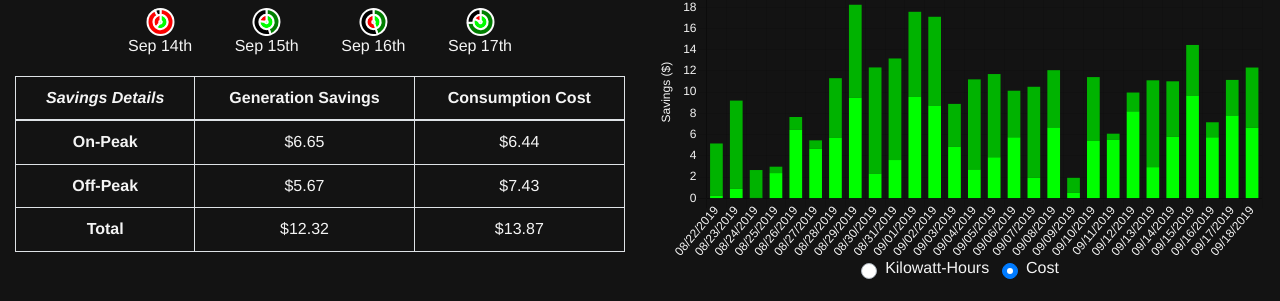
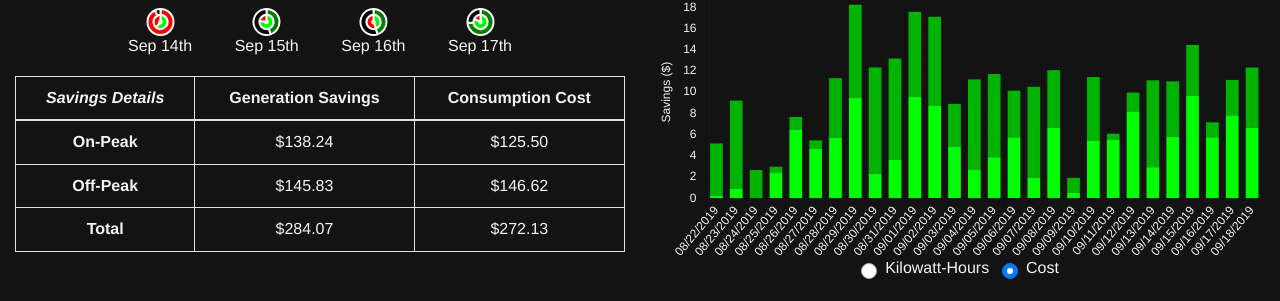
Before and after one commit to alindenberg/SprightfulDashboard-FE, a Vue app: page / in a window 1280 px wide. Shown: the part 406-707 px from the top of the page. Built offline with nearby package versions, Linux system fonts and the light colour scheme.

Commit message:
Fix null pie chart issue, use mock data still rather than neurio backend

```diff
--- a/src/components/Ecobee.vue
+++ b/src/components/Ecobee.vue
@@ -70,7 +70,7 @@
           </button>
         </b-row>
       </b-row>
-      <b-row v-if="changesMade" class="justify-content-center" style="background-color: yellow">
+      <b-row v-if="changesMade" class="justify-content-center">
         <button
           type="button"
           style="color: red"
--- a/src/components/charts/PerformanceChart.vue
+++ b/src/components/charts/PerformanceChart.vue
@@ -64,7 +64,9 @@ export default {
   },
   methods: {
     redrawGraph() {
-      this.myChart.destroy();
+      if (this.myChart != null) {
+        this.myChart.destroy();
+      }
       this.createPerformanceGraph();
     },
     createPerformanceGraph() {
--- a/src/pages/Dashboard.vue
+++ b/src/pages/Dashboard.vue
@@ -163,7 +163,7 @@ export default {
       //TODO - load new location index data
     }
   },
-  created() {
+  async created() {
     // Will need to load location into memory to get billing cycle, generation goal, and sensorId
 
     // Get Current Billing Cycle (will be from location)
@@ -246,7 +246,7 @@ export default {
       this.startIndex += 6;
       this.endIndex += 6;
     },
-    getNeurioData(start, end) {
+    async getNeurioData(start, end) {
       //mock data fetching for now
       this.data = [];
       let start_date = moment(start).tz("America/New_York");
@@ -271,7 +271,20 @@ export default {
         start_date.add(1, "days");
       }
       this.getTotals(this.data);
-      //axios.get(...)
+      // console.log("API URL ", process.env.VUE_APP_API_URL);
+      // await axios
+      //   .get(
+      //     `${process.env.VUE_APP_API_URL}/locations/f8128cc4-6c70-4458-9f1f-b1d185f3014e/energy_info?start=${start_date.toISOString()}&end=${end_date.toISOString()}`
+      //   )
+      //   .then(data => {
+      //     console.log("data we get from backend ", data.data);
+      //     this.data = data.data;
+      //     this.getTotals(data.data);
+      //   })
+      //   .catch(err => {
+      //     console.log("Error fetching dashboard data", err);
+      //     this.data = [];
+      //   });
     },
     getTotals(data) {
       let on_peak_consumption = 0;
@@ -286,6 +299,7 @@ export default {
 
       for (let i = 0; i < data.length; i++) {
         const obj = data[i];
+        console.log("Adding gen savings ", obj.on_peak.generation_savings);
         // Energy totals
         on_peak_consumption += obj.on_peak.consumption_kwh;
         off_peak_consumption += obj.off_peak.consumption_kwh;
@@ -293,10 +307,10 @@ export default {
         off_peak_generation += obj.off_peak.generation_kwh;
 
         // Saving totals
-        on_peak_consumption_cost = obj.on_peak.consumption_cost;
-        off_peak_consumption_cost = obj.off_peak.consumption_cost;
-        on_peak_generation_savings = obj.on_peak.generation_savings;
-        off_peak_generation_savings = obj.off_peak.generation_savings;
+        on_peak_consumption_cost += obj.on_peak.consumption_cost;
+        off_peak_consumption_cost += obj.off_peak.consumption_cost;
+        on_peak_generation_savings += obj.on_peak.generation_savings;
+        off_peak_generation_savings += obj.off_peak.generation_savings;
       }
 
       this.energyTotals = {
@@ -312,6 +326,8 @@ export default {
         on_peak_generation_savings,
         off_peak_generation_savings
       };
+
+      console.log("This savings total is ", this.savingTotals);
     },
     getCurrentBillingCycle() {
       // Mocked
--- a/src/pages/DayView.vue
+++ b/src/pages/DayView.vue
@@ -38,6 +38,8 @@
   </div>
 </template>
 <script>
+import axios from "axios";
+const moment = require("moment-timezone");
 import PerformanceChart from "../components/charts/PerformanceChart";
 import ConsumptionBarChart from "../components/charts/ConsumptionBarChart";
 import GenerationBarChart from "../components/charts/GenerationBarChart";
@@ -62,14 +64,14 @@ export default {
       chartDisplay: "cost"
     };
   },
-  created() {
+  async created() {
     this.date = this.$route.query.date;
     // Regardless if we pass data in, we need to get hourly data from neurio for bar charts.
     // query for that here - assuming we pass in data that's day-level
     this.getHourlyData();
   },
   methods: {
-    getHourlyData() {
+    async getHourlyData() {
       // mock getting of hourly data
       const hourLabels = [
         "12:00am",
@@ -116,7 +118,21 @@ export default {
         // push data to hourly array
         this.hourlyData.push(mock_data);
       }
-      this.getTotals(this.hourlyData);
+
+      // Actually hit backend for data
+      // let start = moment(this.date).tz("America/New_York");
+      // const start_string = start.toISOString();
+      // let end = start.add(1, "days");
+      // const end_string = end.toISOString();
+      // await axios
+      //   .get(
+      //     `${process.env.VUE_APP_API_URL}/locations/f8128cc4-6c70-4458-9f1f-b1d185f3014e/energy_info?start=${start_string}&end=${end_string}`
+      //   )
+      //   .then(data => {
+      //     console.log("Day data we get back is ", data.data);
+      //     this.hourlyData = data.data;
+      //     this.getTotals(data.data);
+      //   });
     },
     getTotals(data) {
       let on_peak_consumption = 0;
@@ -138,10 +154,10 @@ export default {
         off_peak_generation += obj.off_peak.generation_kwh;
 
         // Saving totals
-        on_peak_consumption_cost = obj.on_peak.consumption_cost;
-        off_peak_consumption_cost = obj.off_peak.consumption_cost;
-        on_peak_generation_savings = obj.on_peak.generation_savings;
-        off_peak_generation_savings = obj.off_peak.generation_savings;
+        on_peak_consumption_cost += obj.on_peak.consumption_cost;
+        off_peak_consumption_cost += obj.off_peak.consumption_cost;
+        on_peak_generation_savings += obj.on_peak.generation_savings;
+        off_peak_generation_savings += obj.off_peak.generation_savings;
       }
 
       this.energyTotals = {
```
